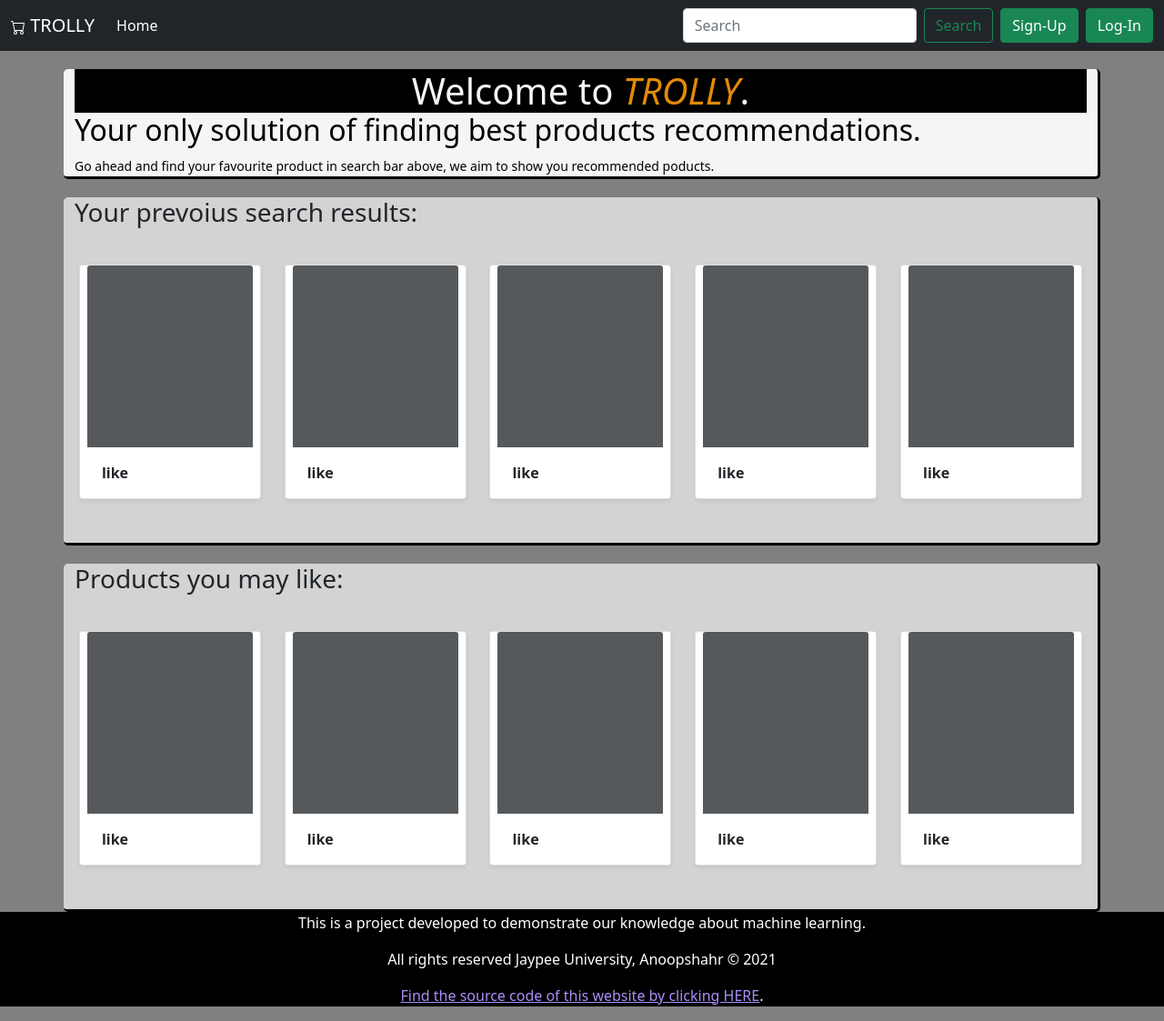
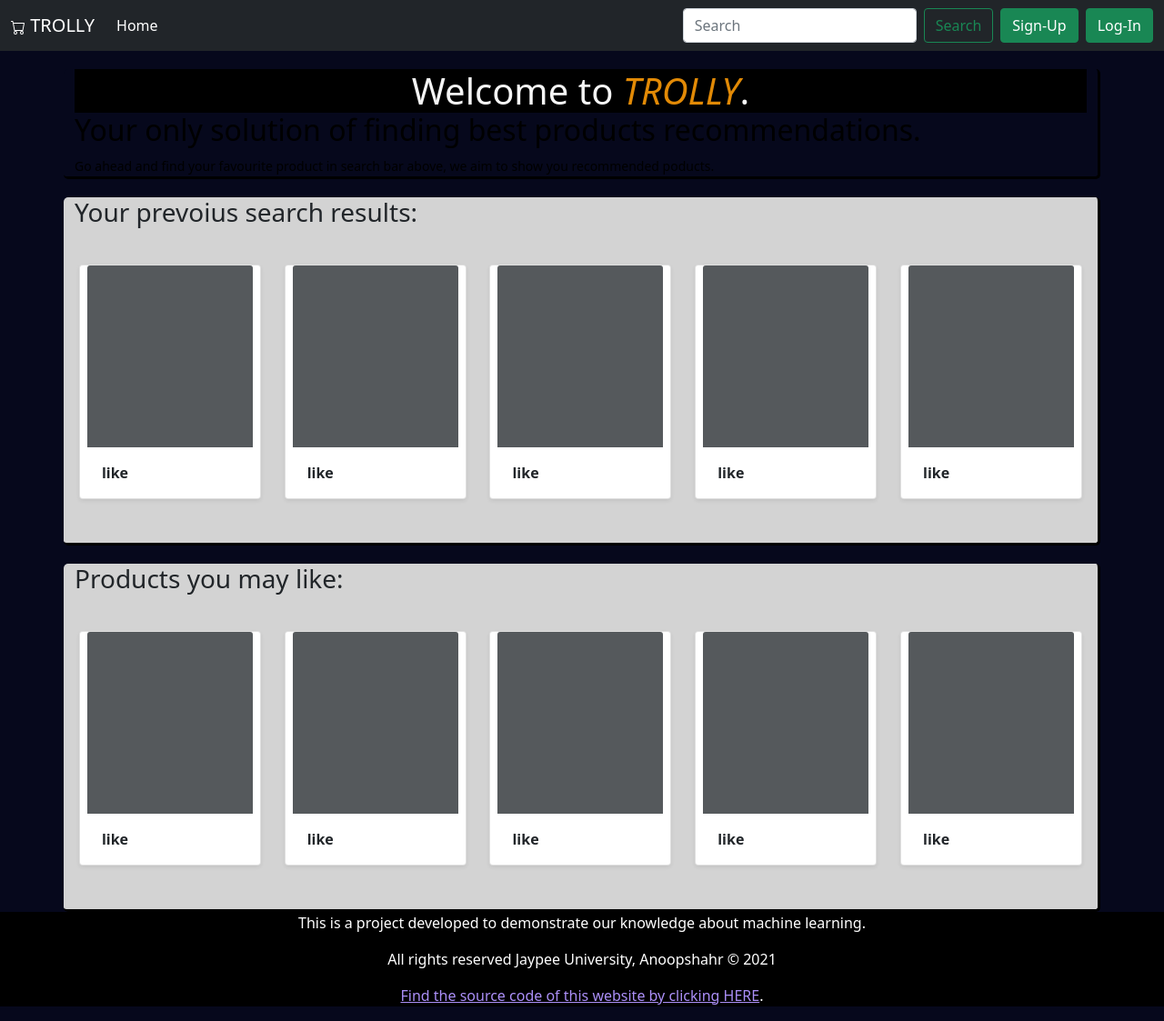
Before and after one commit to rajat-rg/product-recommendation-engine, a Django app: page / in a window 1280 px wide. Shown: the whole page at 91% size. Run offline with Django 3.2, Linux system fonts and the light colour scheme; parts of the project's set-up code (start-up, migrations or seed data) failed here and were passed over; some libraries are stand-ins or nearby versions.

Commit message:
changed background

```diff
--- a/static/index.css
+++ b/static/index.css
@@ -1,10 +1,10 @@
 body{
     margin: 0;
     padding: 0;
-    background: grey;
+    background: #06081c;
   }
   .css {
-    background-color: whitesmoke;
+    background-color: #06081c;
     margin-top: 20px;
     border-radius: 5px;
     color: rgb(0, 0, 0);
```
